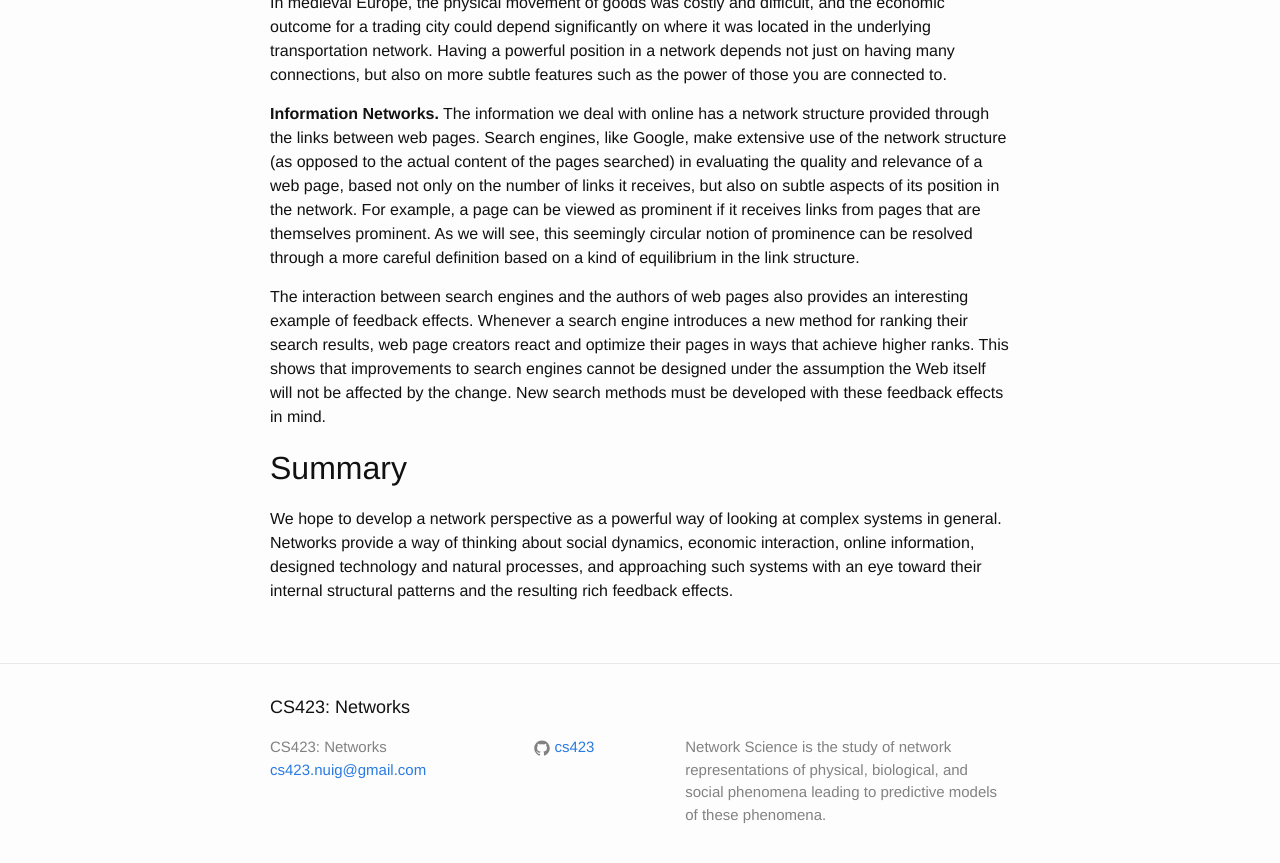
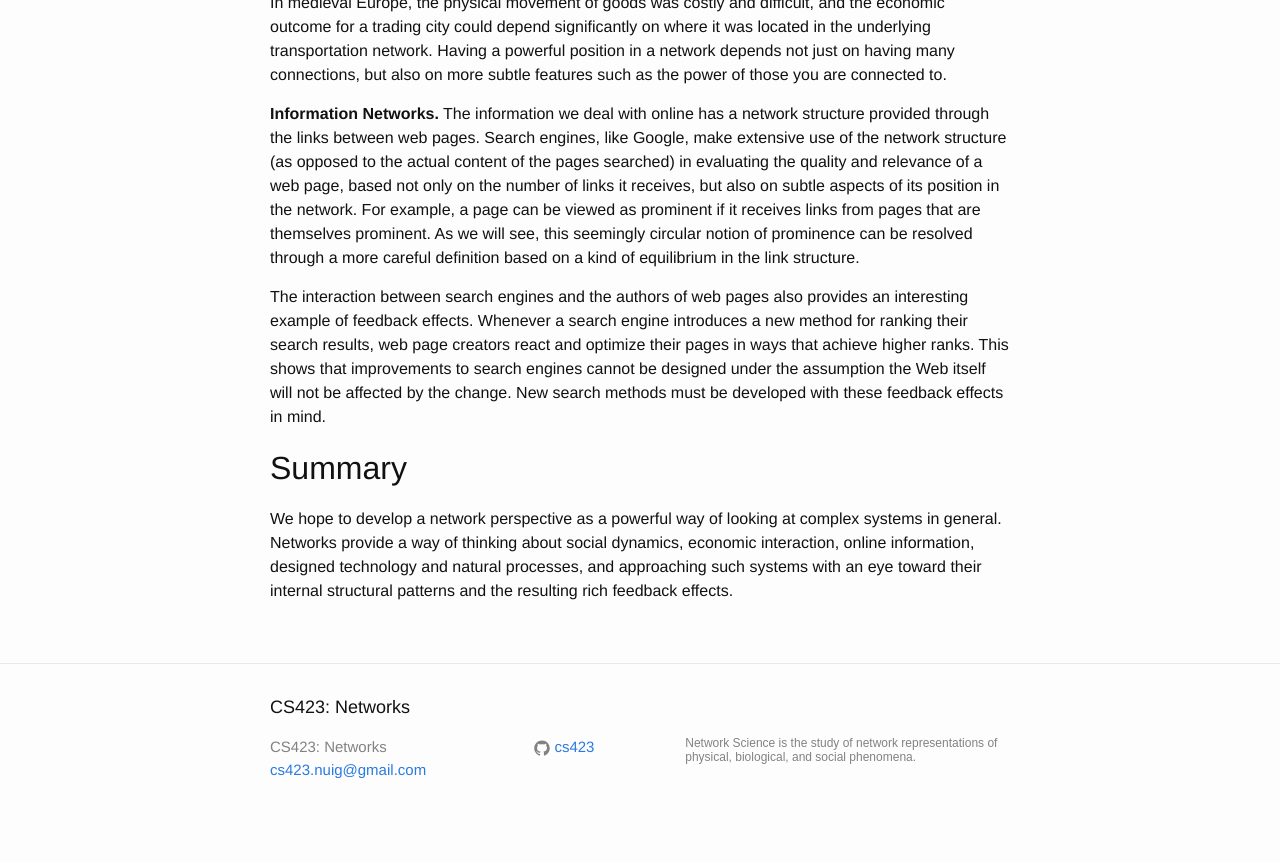
Before and after one commit to starktech23/cs4423.github.io, a Jekyll site: the page built from _posts/2016-01-13-week01.md, in a window 1280 px wide, cut to the strip 2459-3345 px from the top of the page. Shown: the top 863 px of the strip. Built offline with Jekyll 4.4.1, drawn with Linux system fonts in a browser that asks for light colours; a script that is not in the unit is left out; comment, search, counter and statistics services are not loaded; after the commit the page ends 3300 px from its top, so only the background shows below that.

Commit message:
updated content and configuration

```diff
--- a/_config.yml
+++ b/_config.yml
@@ -3,8 +3,7 @@
 email: cs423.nuig@gmail.com
 description: > # this means to ignore newlines until "baseurl:"
   Network Science is the study of network representations of physical,
-  biological, and social phenomena leading to predictive models of
-  these phenomena.
+  biological, and social phenomena.
 baseurl: "" # the subpath of your site, e.g. /blog/
 url: "http://schmidt.nuigalway.ie" # the base hostname & protocol for your site
 #twitter_username: jekyllrb
--- a/_includes/head.html
+++ b/_includes/head.html
@@ -13,7 +13,8 @@
       tex2jax: {inlineMath: [['$', '$'], ['\\(', '\\)']]}
     });
     </script>
-    <script type="text/javascript"
-	    src="https://cdn.mathjax.org/mathjax/latest/MathJax.js?config=TeX-AMS-MML_HTMLorMML">
+    <script src="https://cdn.mathjax.org/mathjax/latest/MathJax.js?config=TeX-AMS-MML_HTMLorMML">
     </script>
+    <script src="http://d3js.org/d3.v3.min.js"></script>
+    <script src="{{ "/js/main.js" | prepend: site.baseurl }}"></script>
 </head>
--- /dev/null
+++ b/_sass/_graphs.scss
@@ -0,0 +1,14 @@
+.node {
+  stroke: #fff;
+  stroke-width: 1.5px;
+}
+
+.link {
+  stroke: #999;
+  stroke-opacity: .6;
+}
+
+.text {
+  font: 12px sans-serif;
+  pointer-events: none;
+}
--- a/_sass/_mathjax.scss
+++ b/_sass/_mathjax.scss
@@ -4,6 +4,9 @@
 
 .note {
   margin: 30px 0;
+  padding: 13px;
   position: relative;
-  background-color: #7e6d42;
+  background-color: #fa9e9e;
+  border: 2px solid #910808;
+  border-radius: 8px;
 }
--- a/css/main.scss
+++ b/css/main.scss
@@ -46,5 +46,6 @@
         "base",
         "layout",
         "syntax-highlighting",
-	"mathjax"
+	"mathjax",
+	"graphs"
 ;
```
Also changed, not shown: _drafts/week02.md (+90 -5 lines), _includes/disqus.html (+6 -1 lines), _posts/2015-10-28-welcome-to-jekyll.markdown (deleted, +0 -25 lines), _posts/2016-01-01-welcome.markdown (added, +13 -0 lines), data/arpa.json (added, +34 -0 lines).
